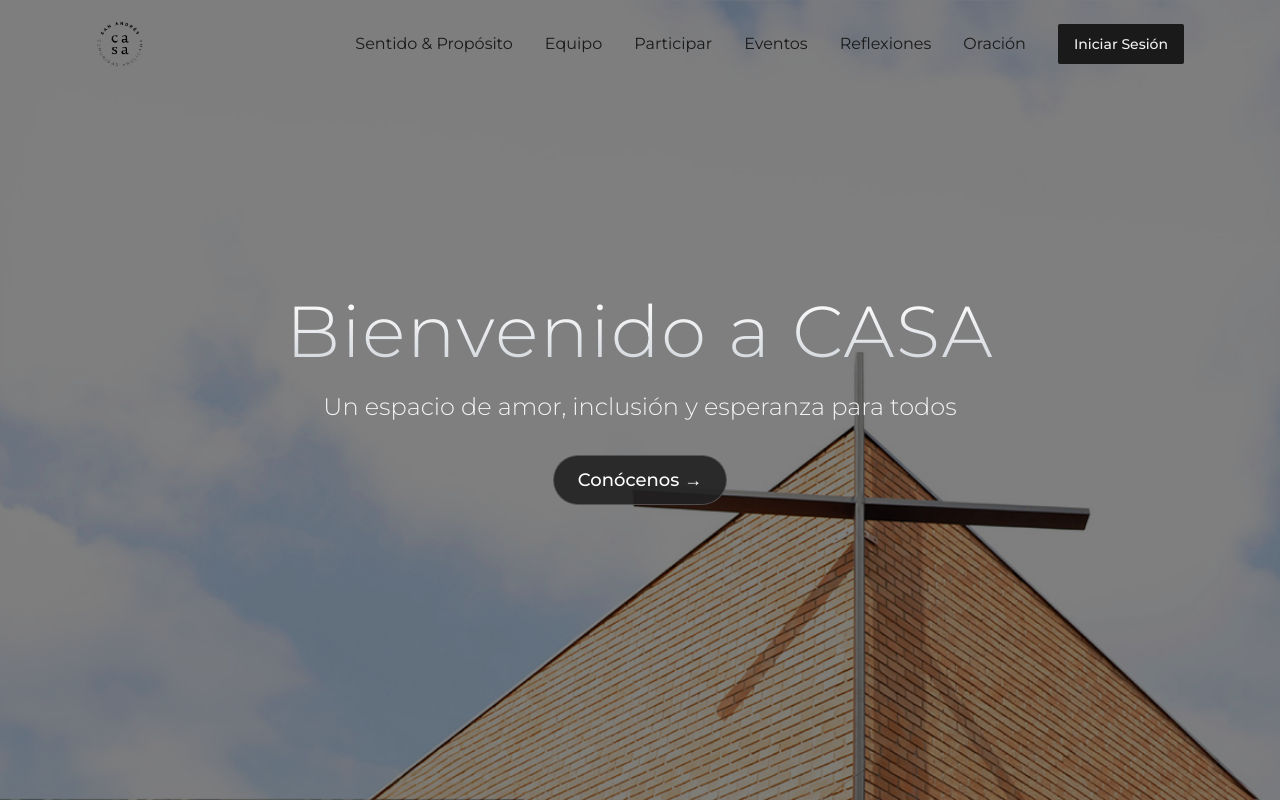
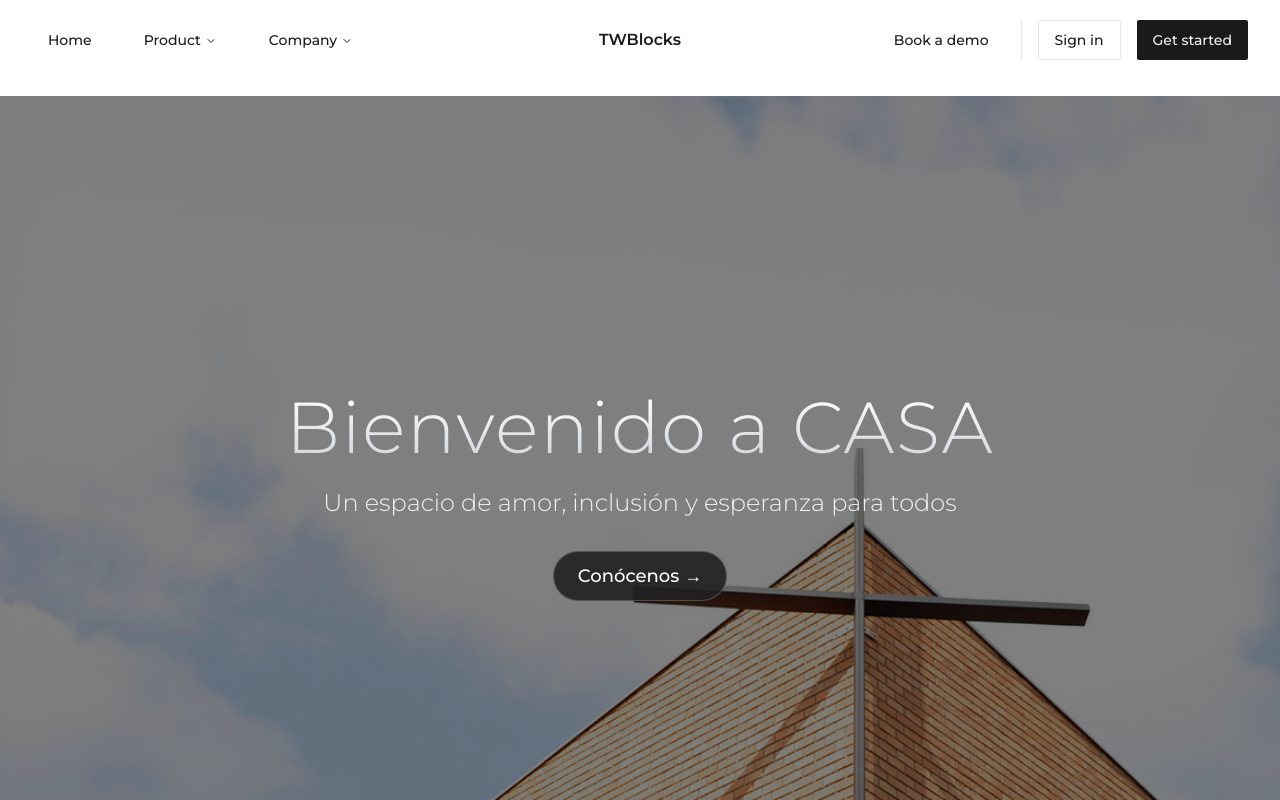
Before and after one commit to brentcurtis76/casa-web, a React (Vite) app: page / in a window 1280 px wide. Shown: the top 800 px of the page. Built offline with nearby package versions, Linux system fonts and the light colour scheme; a web font is replaced by a local one.

Commit message:
Fix: Update header component
The header component was not updated to the new version. This commit fixes the issue.

```diff
--- a/src/pages/Index.tsx
+++ b/src/pages/Index.tsx
@@ -1,7 +1,7 @@
 
 import { AuthProvider } from '@/components/auth/AuthContext';
 import { Footer } from '@/components/layout/Footer';
-import { Navbar } from '@/components/layout/Navbar';
+import { Header1 } from '@/components/ui/header';
 import { Equipo } from '@/components/sections/Equipo';
 import { Eventos } from '@/components/sections/Eventos';
 import { Hero } from '@/components/sections/Hero';
@@ -15,8 +15,8 @@ const Index = () => {
   return (
     <AuthProvider>
       <div className="min-h-screen flex flex-col">
-        <Navbar />
-        <main>
+        <Header1 />
+        <main className="pt-24">
           <Hero />
           <Proposito />
           <Equipo />
```
